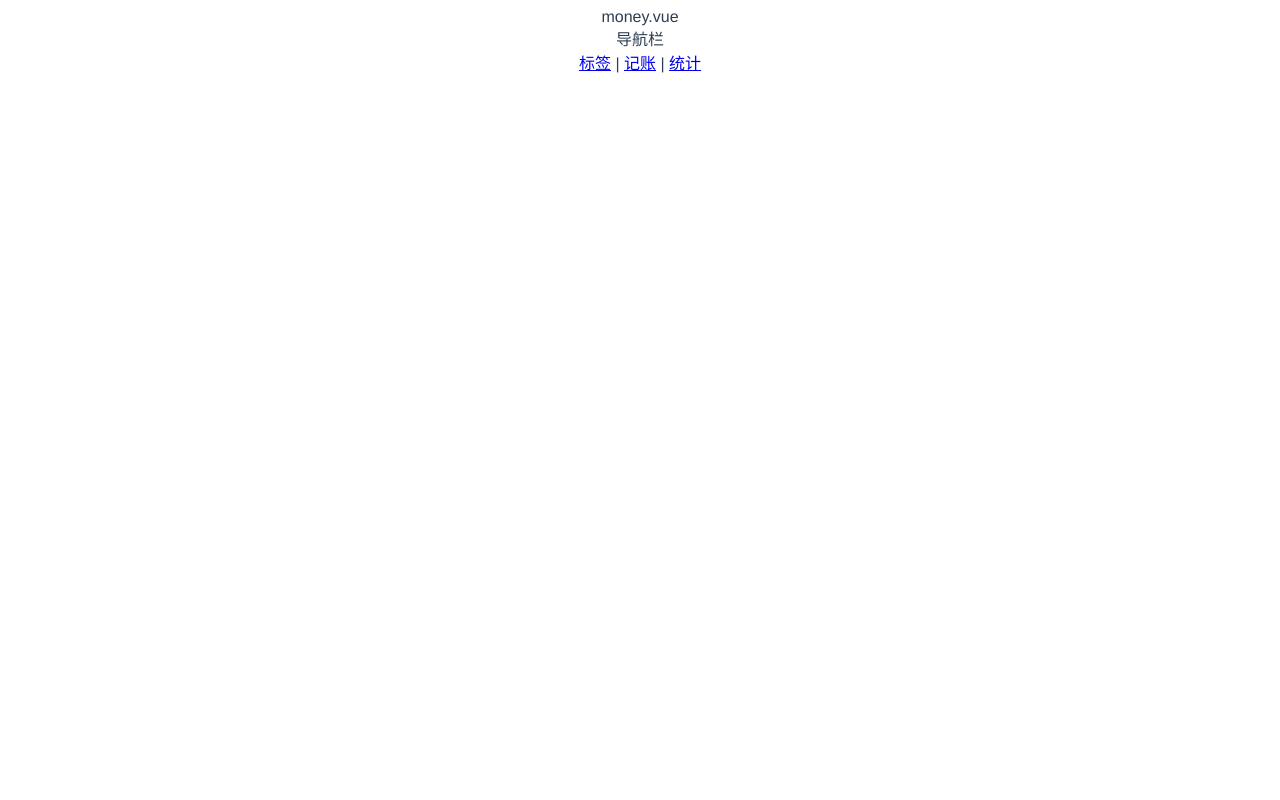
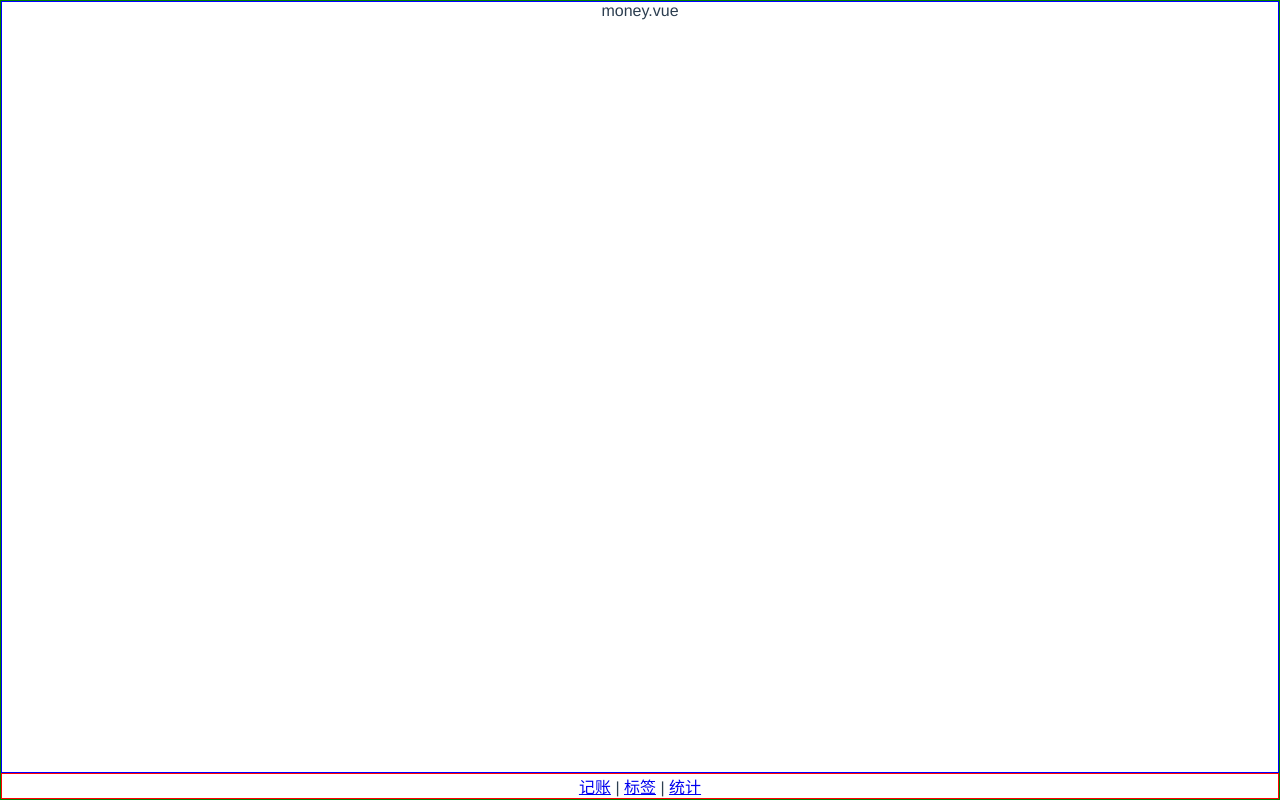
Before and after one commit to frankqiang/booking, a Vue app: page /#/money in a window 1280 px wide. Built offline with nearby package versions, Linux system fonts and the light colour scheme.

Commit message:
Money页面布局

```diff
--- a/src/App.vue
+++ b/src/App.vue
@@ -1,11 +1,16 @@
 <template>
   <div id="app">
-       <!-- 渲染路由组件 -->
-   <router-view></router-view>
+    <!-- 渲染路由组件 -->
+    <router-view></router-view>
   </div>
 </template>
 
 <style lang="scss">
+* {
+  margin: 0;
+  padding: 0;
+  box-sizing: border-box;
+}
 #app {
   font-family: Avenir, Helvetica, Arial, sans-serif;
   -webkit-font-smoothing: antialiased;
--- a/src/views/Money.vue
+++ b/src/views/Money.vue
@@ -1,8 +1,7 @@
 <template>
-  <div>
-    money.vue
+  <div class="nav-wrapper">
+    <div class="content">money.vue</div>
     <Nav/>
-
   </div>
 </template>
 
@@ -13,6 +12,16 @@
 })
 </script>
 
-<style lang="sass" scoped>
-
+<style lang="scss" scoped>
+  .nav-wrapper{
+    display: flex;
+    flex-direction: column;
+    height:100vh ;
+    border: 1px solid green;
+  }
+  .nav-wrapper .content{
+    flex-grow: 1;
+    border: 1px solid blue;
+    overflow: autos;
+  }
 </style>
--- a/src/views/Nav.vue
+++ b/src/views/Nav.vue
@@ -1,11 +1,8 @@
 <template>
-  <div>
-    <div>
-      导航栏
-    </div>
+  <div class="nav">
+    <router-link to="/money">记账</router-link>
+    |
     <router-link to="/labels">标签</router-link>
-    |
-    <router-link to="/money">记账</router-link>
     |
     <router-link to="/statistics">统计</router-link>
   </div>
@@ -17,6 +14,8 @@
 }
 </script>
 
-<style>
-
+<style lang="scss" scoped>
+  .nav{
+    border: 1px solid red;
+  }
 </style>
```
